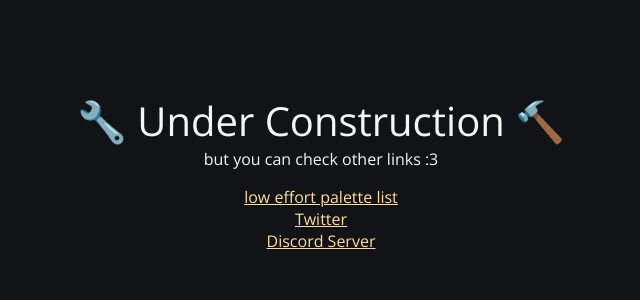
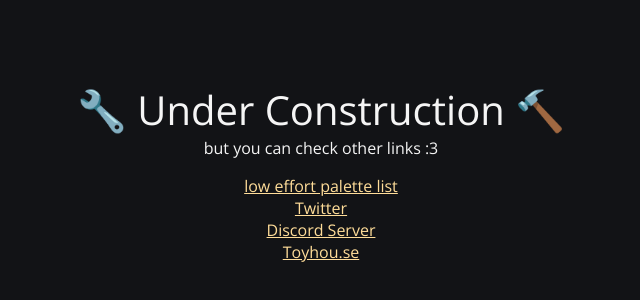
Before and after one commit to k0ffinz/koffi.me, a plain HTML site: page index.html in a window 1280 px wide. Shown: the part 228-528 px from the top of the page, without its empty margins (319-959 px from the left). Drawn offline with nearby package versions, Linux system fonts and the light colour scheme.

Commit message:
toyhouse link

```diff
--- a/index.html
+++ b/index.html
@@ -15,6 +15,7 @@
 		<a style="color: #ffdd99;" href="/tools/palette/">low effort palette list</a>
 		<a style="color: #ffdd99;" href="https://x.com/k0ffinz">Twitter</a>
 		<a style="color: #ffdd99;" href="https://discord.gg/7amhVKwdkf">Discord Server</a>
+		<a style="color: #ffdd99;" href="https://toyhou.se/Koffi">Toyhou.se</a>
 	</div>
 </body>
 </html>
```
